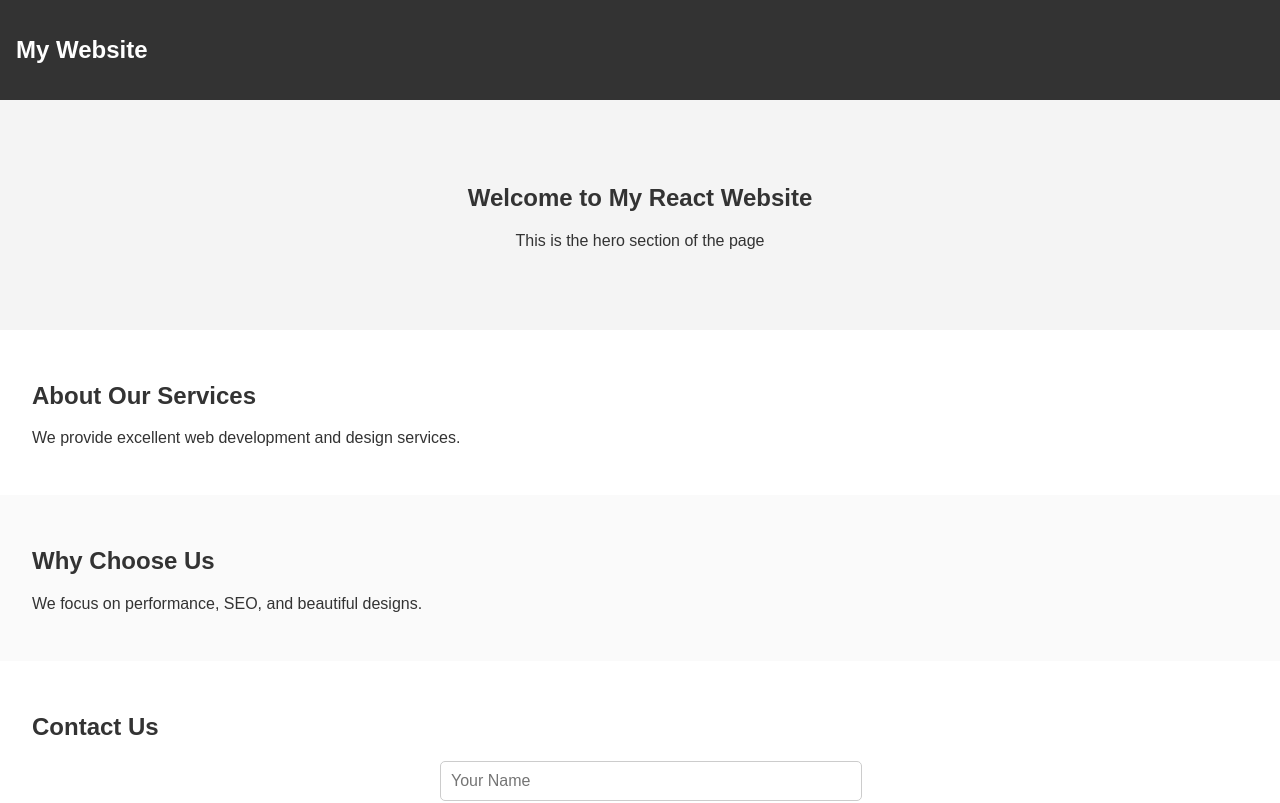
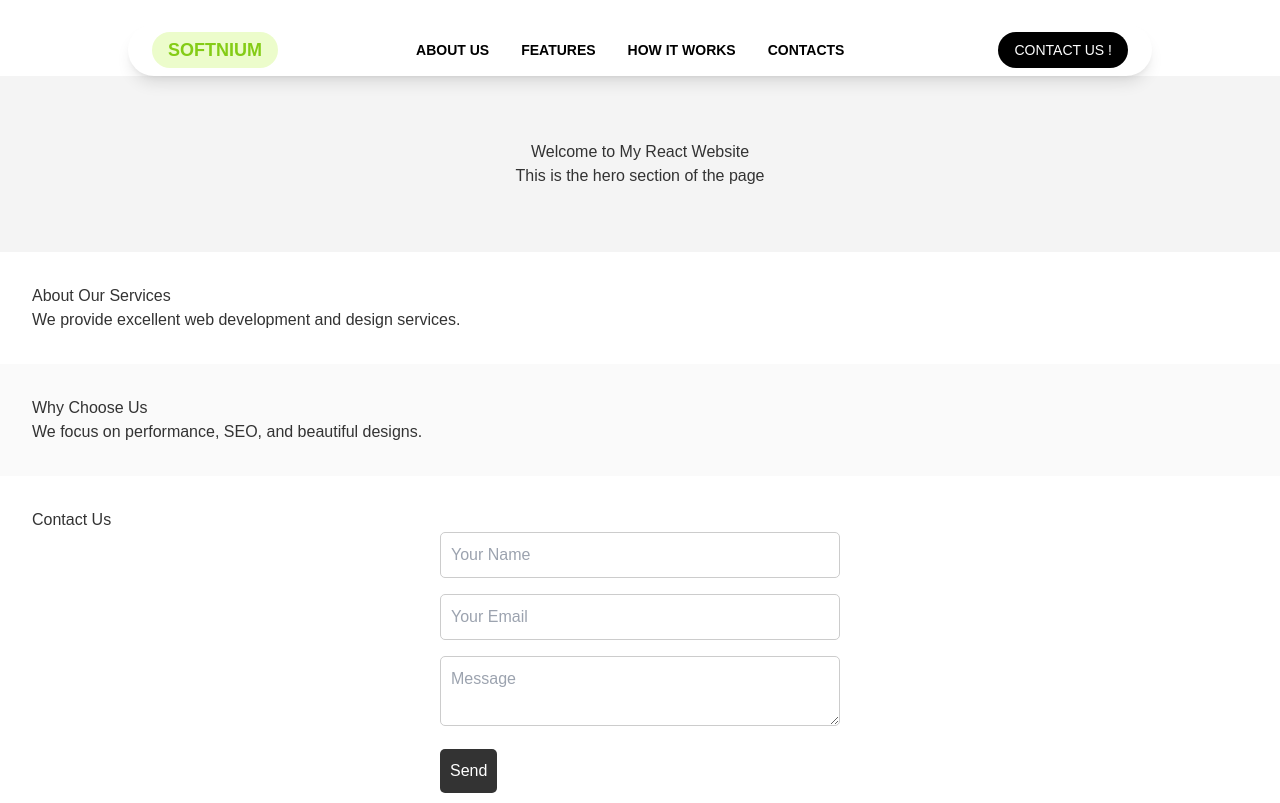
Before and after one commit to softnium/softnium.github.io, a React (Create React App) app: page / in a window 1280 px wide. Shown: the top 803 px of the page. Built offline with nearby package versions, Linux system fonts and the light colour scheme.

Commit message:
setup of tailwind 3

```diff
--- a/package.json
+++ b/package.json
@@ -3,6 +3,7 @@
   "version": "0.1.0",
   "private": true,
   "dependencies": {
+    "@tailwindcss/postcss": "^4.1.11",
     "@testing-library/dom": "^10.4.0",
     "@testing-library/jest-dom": "^6.6.3",
     "@testing-library/react": "^16.3.0",
@@ -35,5 +36,10 @@
       "last 1 firefox version",
       "last 1 safari version"
     ]
+  },
+  "devDependencies": {
+    "autoprefixer": "^10.4.21",
+    "postcss": "^8.5.6",
+    "tailwindcss": "^3.4.17"
   }
 }
--- /dev/null
+++ b/postcss.config.js
@@ -0,0 +1,6 @@
+module.exports = {
+  plugins: {
+    tailwindcss: {},
+    autoprefixer: {},
+  },
+}
--- a/src/components/Navbar.js
+++ b/src/components/Navbar.js
@@ -1,9 +1,40 @@
 import React from 'react'
 
 export default function Navbar() {
-  return React.createElement(
-    'nav',
-    { style: { padding: '1rem', background: '#333', color: 'white' } },
-    React.createElement('h2', null, 'My Website')
+  return (
+    <nav className="w-full flex justify-center items-center mt-6">
+      <div className="bg-white rounded-full px-6 py-2 flex items-center shadow-lg max-w-[90%] w-full md:w-[80%] justify-between">
+
+        {/* Logo */}
+        <div className="font-bold text-lime-500 text-lg bg-lime-100 rounded-full px-4 py-1">
+          SOFTNIUM
+        </div>
+
+        {/* Navigation Links */}
+        <ul className="hidden md:flex gap-8 text-sm font-semibold text-black">
+          <li className="relative hover:text-lime-500">
+            ABOUT US
+            <span className="absolute left-0 -bottom-1 w-full h-0.5 bg-lime-500 scale-x-0 hover:scale-x-100 origin-left transition-transform duration-300"></span>
+          </li>
+          <li className="relative hover:text-lime-500">
+            FEATURES
+            <span className="absolute left-0 -bottom-1 w-full h-0.5 bg-lime-500 scale-x-0 hover:scale-x-100 origin-left transition-transform duration-300"></span>
+          </li>
+          <li className="relative hover:text-lime-500">
+            HOW IT WORKS
+            <span className="absolute left-0 -bottom-1 w-full h-0.5 bg-lime-500 scale-x-0 hover:scale-x-100 origin-left transition-transform duration-300"></span>
+          </li>
+          <li className="relative hover:text-lime-500">
+            CONTACTS
+            <span className="absolute left-0 -bottom-1 w-full h-0.5 bg-lime-500 scale-x-0 hover:scale-x-100 origin-left transition-transform duration-300"></span>
+          </li>
+        </ul>
+
+        {/* CTA Button */}
+        <button className="ml-4 text-white bg-black rounded-full px-4 py-2 text-sm hover:bg-lime-500 hover:text-black transition">
+          CONTACT US !
+        </button>
+      </div>
+    </nav>
   )
 }
--- a/src/index.css
+++ b/src/index.css
@@ -1,3 +1,8 @@
+@tailwind base;
+@tailwind components;
+@tailwind utilities;
+
+
 body {
   margin: 0;
   font-family: Arial, sans-serif;
--- /dev/null
+++ b/tailwind.config.js
@@ -0,0 +1,9 @@
+module.exports = {
+  content: [
+    "./src/**/*.{js,jsx}",
+  ],
+  theme: {
+    extend: {},
+  },
+  plugins: [],
+}
```
Also changed, not shown: src/assets/images/apple_store.png (added), 1 other file (tests, documents, lock files or other folders).
